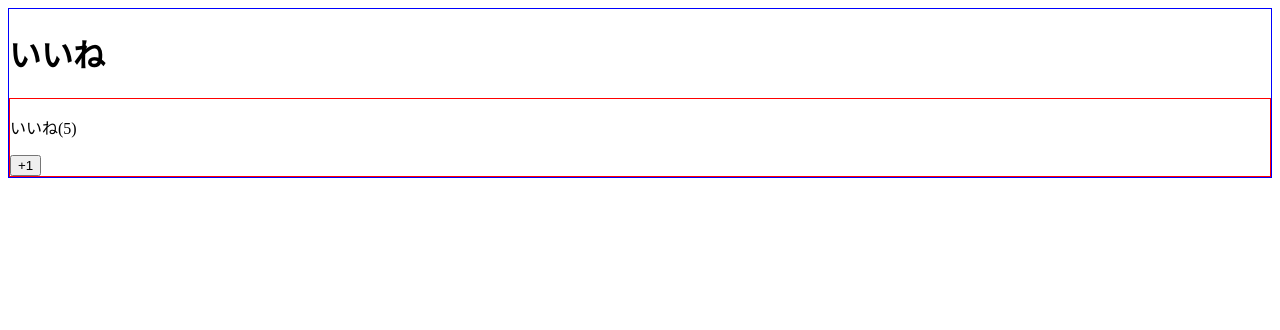
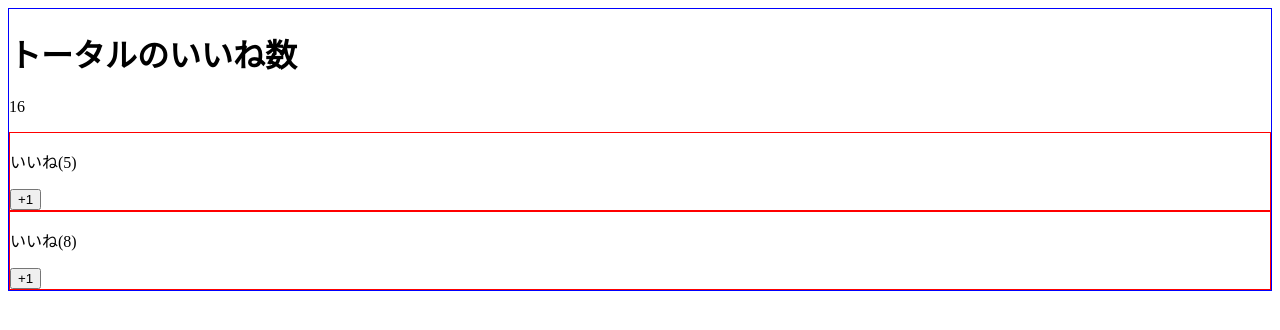
Before and after one commit to Taka2401/Vue.js, a Vue app in the folder udemy-vue.js/: page / in a window 1280 px wide. Shown: the top 330 px of the page. Built offline with nearby package versions, Linux system fonts and the light colour scheme.

Commit message:
add: バリデーション

```diff
--- a/udemy-vue.js/src/App.vue
+++ b/udemy-vue.js/src/App.vue
@@ -1,7 +1,9 @@
 <template>
   <div>
     <LikeHeader></LikeHeader>
+    <p>{{ number }}</p>
     <LikeNumber></LikeNumber>
+    <LikeNumber :total-number="number"></LikeNumber>
   </div>
 </template>
 
@@ -9,6 +11,11 @@
 import LikeHeader from "./components/LikeHeader.vue";
 
 export default {
+  data() {
+    return {
+      number: 16
+    };
+  },
   components: {
     LikeHeader
   }
--- a/udemy-vue.js/src/components/LikeHeader.vue
+++ b/udemy-vue.js/src/components/LikeHeader.vue
@@ -1,3 +1,3 @@
 <template>
-  <h1>いいね</h1>
+  <h1>トータルのいいね数</h1>
 </template>
--- a/udemy-vue.js/src/components/LikeNumber.vue
+++ b/udemy-vue.js/src/components/LikeNumber.vue
@@ -1,16 +1,22 @@
 <template>
   <div>
-    <p>いいね({{ number }})</p>
+    <p>いいね({{ halfNumber }})</p>
     <button @click="increment">+1</button>
   </div>
 </template>
 
 <script>
 export default {
-  data() {
-    return {
-      number: 5
-    };
+  props: {
+    totalNumber: {
+      type: Number,
+      default: 10
+    }
+  },
+  computed: {
+    halfNumber() {
+      return this.totalNumber / 2;
+    }
   },
   methods: {
     increment() {
```
